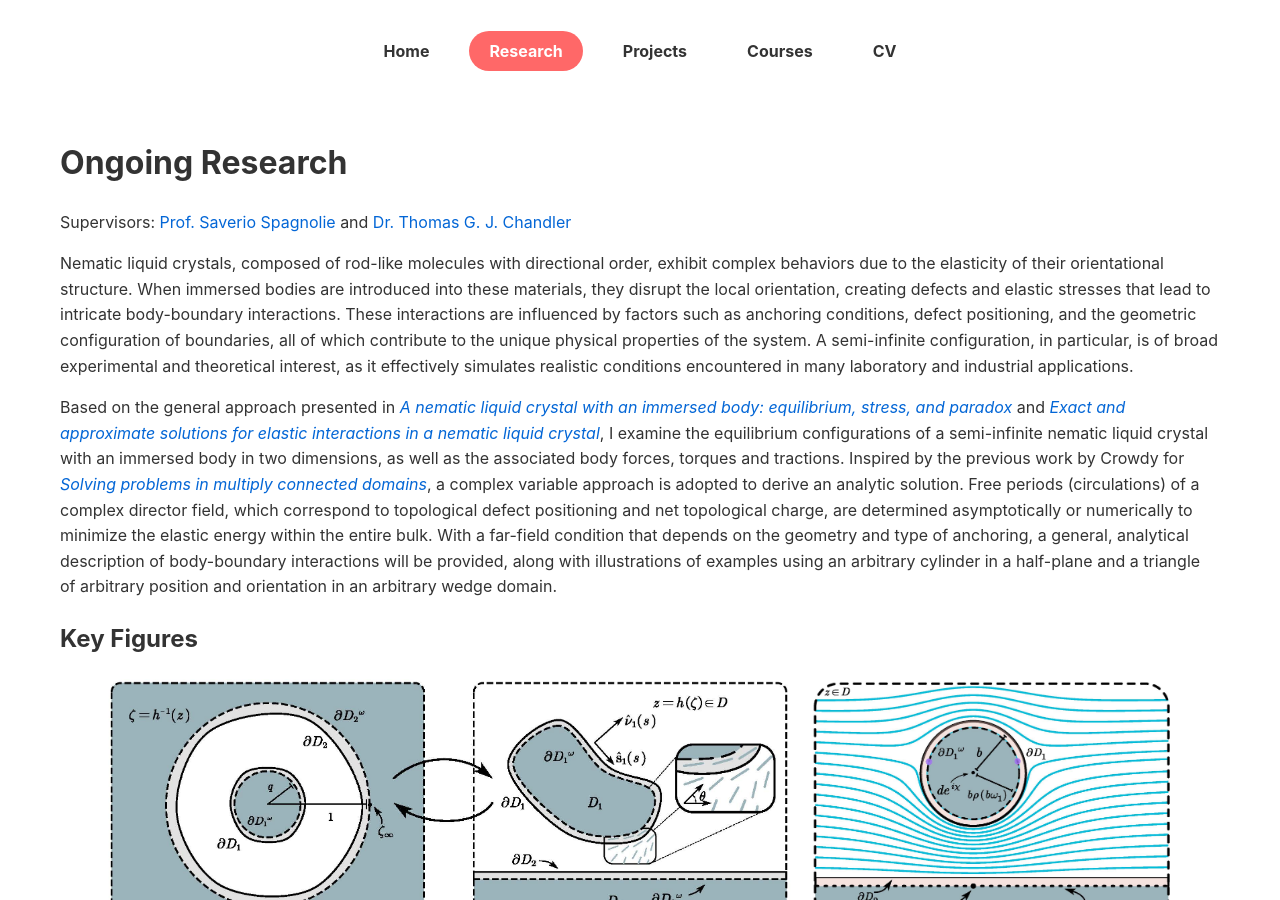
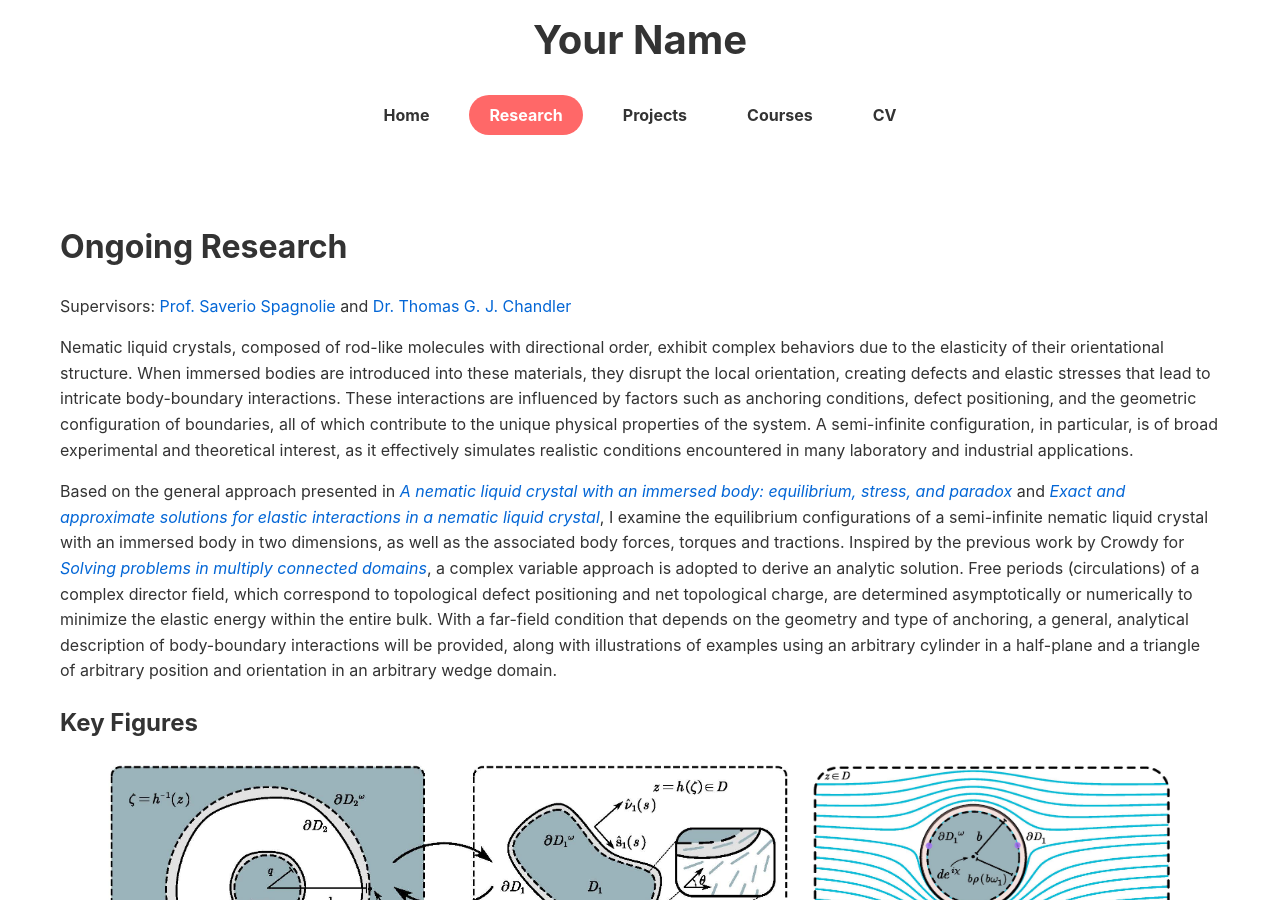
Before and after one commit to Yoon-1023/Yoon-1023.github.io, a Jekyll site: the page built from research.md, in a window 1280 px wide and 900 px high. Built offline with Jekyll 4.4.1, drawn with Linux system fonts in a browser that asks for light colours.

Commit message:
Update default.html

```diff
--- a/_layouts/default.html
+++ b/_layouts/default.html
@@ -13,15 +13,18 @@
 <body>
 
     <!-- Navigation Bar -->
-<nav style="padding: 15px 0;">
-    <ul style="display: flex; justify-content: center; list-style: none; padding: 0; gap: 20px;">
+<header style="text-align: center; margin-bottom: 20px;">
+    <h1 style="margin: 0; font-size: 2.5em; font-weight: bold;">Your Name</h1>
+    <nav style="padding: 15px 0;">
+        <ul style="display: flex; justify-content: center; list-style: none; padding: 0; gap: 20px;">
         <li><a href="{{ '/' | relative_url }}" class="{% if page.url == '/' %}active{% endif %}">Home</a></li>
         <li><a href="{{ '/research/' | relative_url }}" class="{% if page.url == '/research/' %}active{% endif %}">Research</a></li>
         <li><a href="{{ '/projects/' | relative_url }}" class="{% if page.url == '/projects/' %}active{% endif %}">Projects</a></li>
         <li><a href="{{ '/courses/' | relative_url }}" class="{% if page.url contains '/courses/' or page.url == '/vortex_dynamics/' %}active{% endif %}">Courses</a></li>
         <li><a href="{{ '/Materials/CV.pdf' | absolute_url }}" target="_self">CV</a></li>
-    </ul>
-</nav>
+        </ul>
+    </nav>
+</header>
 
 <style>
 /* Navigation link styles */
```
